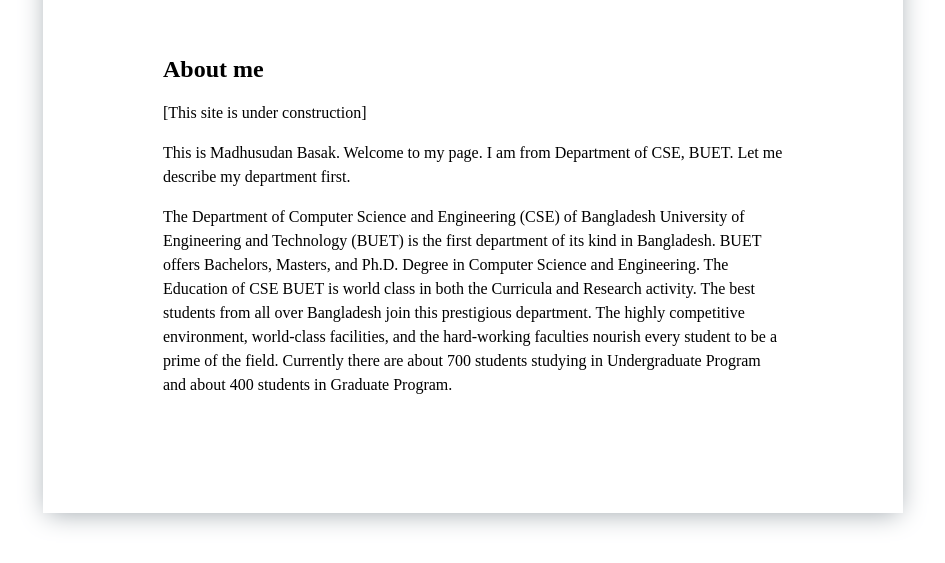
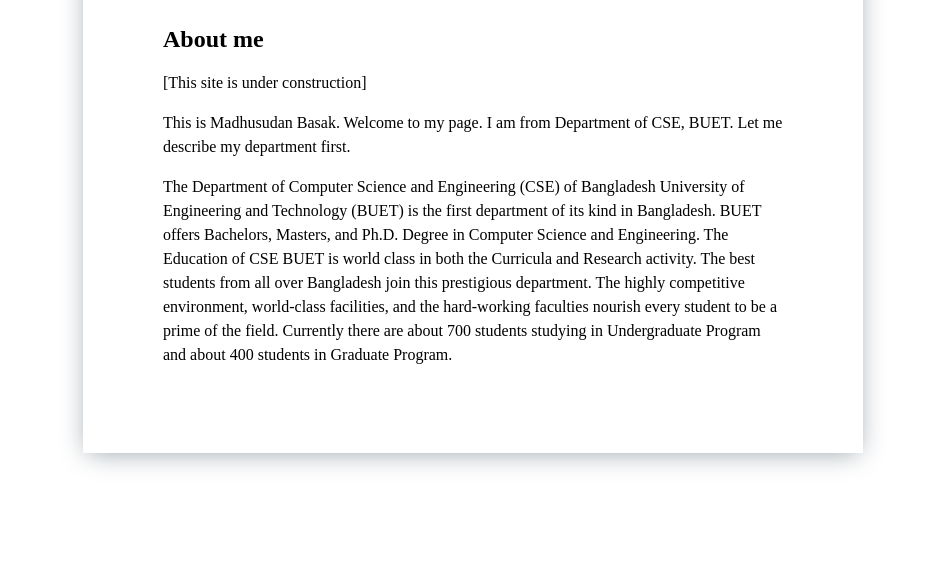
Before and after one commit to madhusudan039/mb, a plain HTML site: page index.html in a window 1280 px wide. Shown: the part 282-845 px from the top of the page, without its empty margins (167-1112 px from the left). After the commit the page ends 800 px from the top, so only its background shows below. Drawn offline with Linux system fonts and the light colour scheme.

Commit message:
Update style.css

```diff
--- a/style.css
+++ b/style.css
@@ -29,6 +29,6 @@ nav .active {
     .wrap {
         max-width: 700px;
         margin: 50px auto;
-        padding: 60px 80px;
+        padding: 30px 40px;
     }
 }
```
